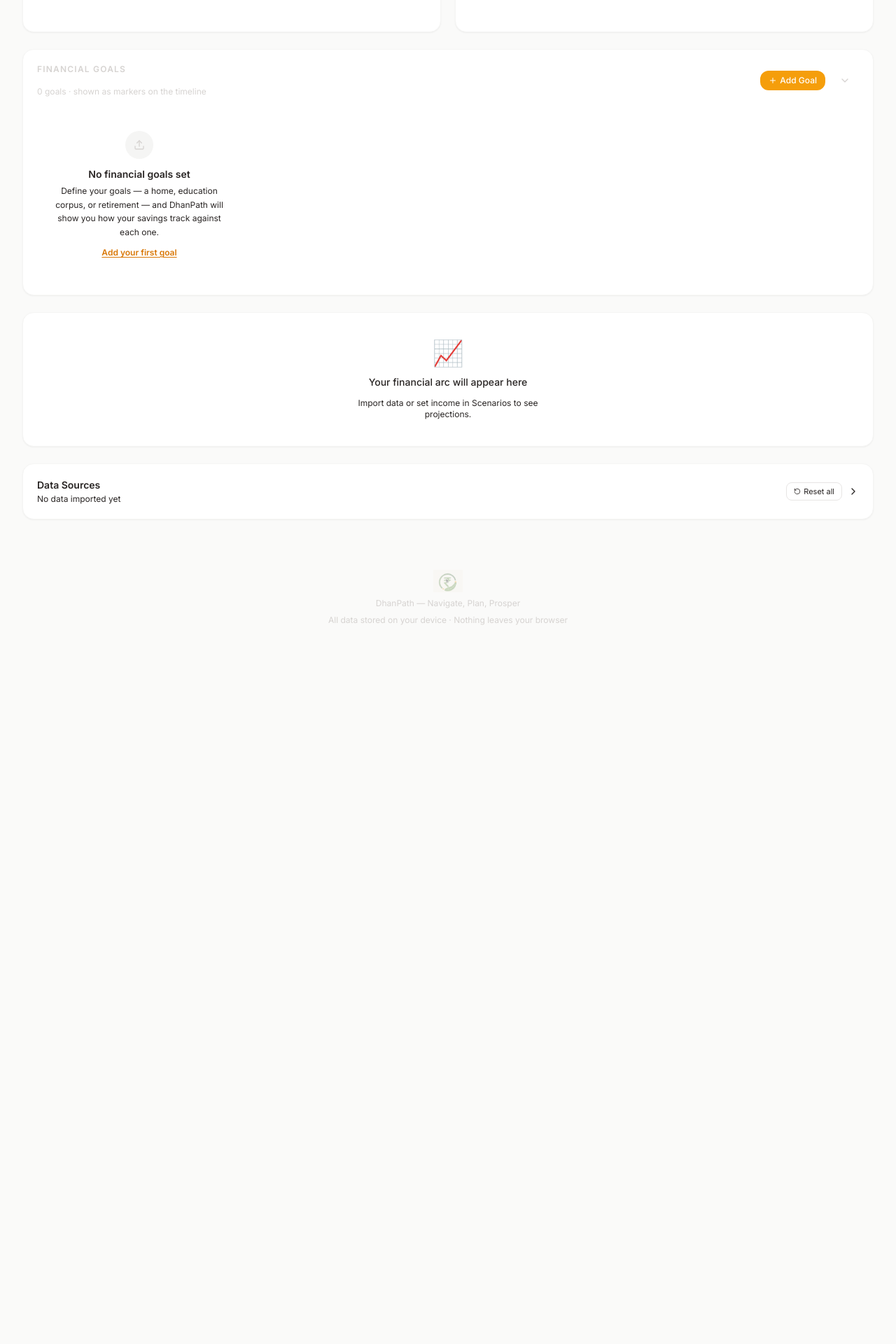
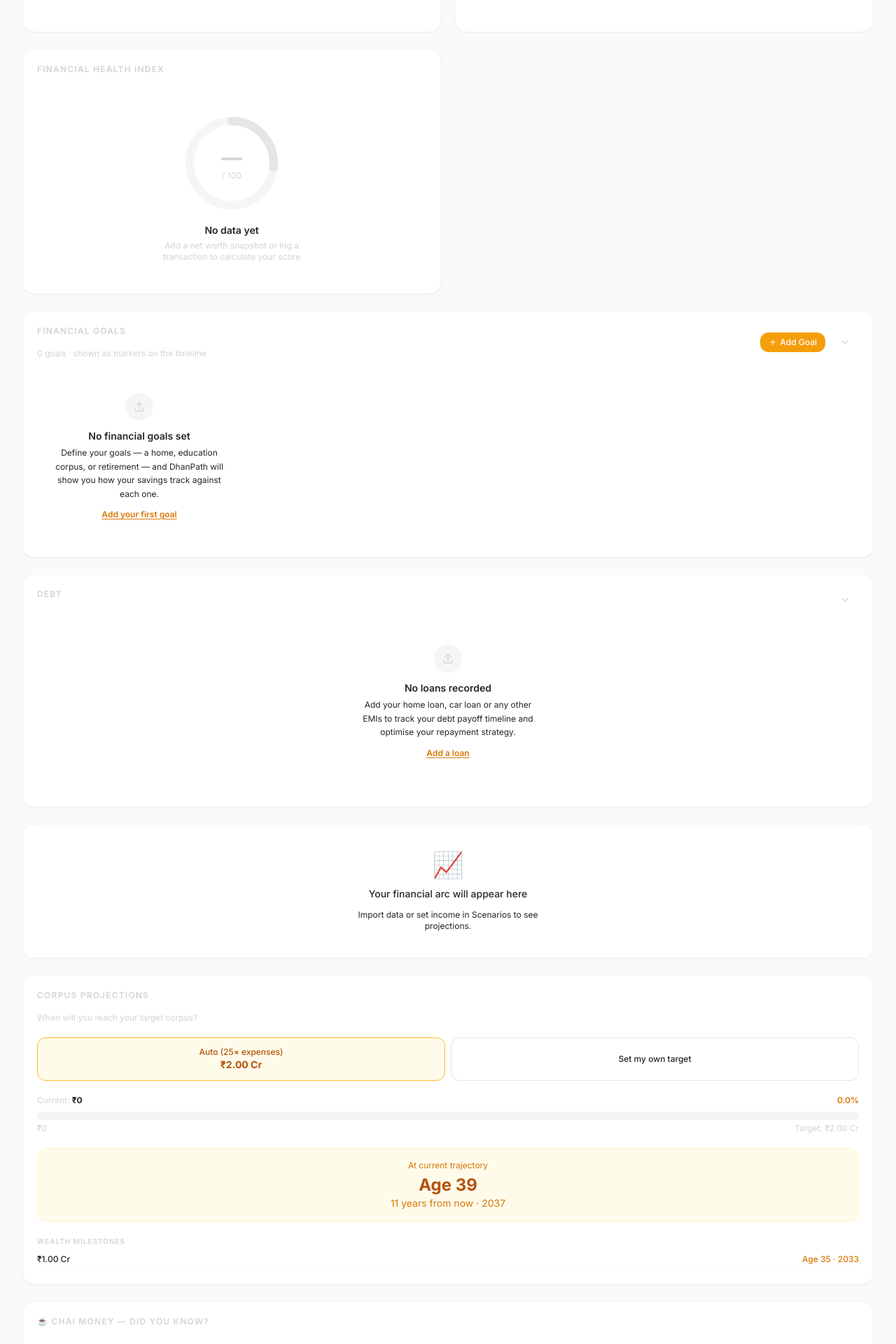
Before and after one commit to bhatprshntpm/DhanPath, a React (Vite) app: page / in a window 1280 px wide. Shown: the part 640-2560 px from the top of the page at 70% size. Before the commit the page ends 1574 px from the top, so only its background shows below. Built offline with nearby package versions, Linux system fonts and the light colour scheme.

Commit message:
feat: wire in HealthScoreCard, MonthlyReportCard, DebtCard, CrorepatiCalc, ChaiMoney, BadgesCard

```diff
--- a/src/App.tsx
+++ b/src/App.tsx
@@ -9,6 +9,12 @@ import AssetAllocationCard from './components/AssetAllocationCard'
 import FinancialArc from './components/FinancialArc'
 import GoalsCard from './components/GoalsCard'
 import DataManagement from './components/DataManagement'
+import HealthScoreCard from './components/HealthScoreCard'
+import MonthlyReportCard from './components/MonthlyReportCard'
+import DebtCard from './components/DebtCard'
+import CrorepatiCalc from './components/CrorepatiCalc'
+import ChaiMoney from './components/ChaiMoney'
+import BadgesCard from './components/BadgesCard'
 import { ONBOARD_KEY, isDemoMode } from './lib/demoData'
 import { DEFAULT_DATA } from './lib/storage'
 
@@ -48,11 +54,29 @@ function AppContent() {
           <CashFlowOverview />
         </div>
 
+        {/* Financial health | Monthly summary */}
+        <div className="grid grid-cols-1 md:grid-cols-2 gap-5">
+          <HealthScoreCard />
+          <MonthlyReportCard />
+        </div>
+
         {/* Goals */}
         <GoalsCard />
 
+        {/* Debt tracker */}
+        <DebtCard />
+
         {/* Financial Arc — history + projection + what-if */}
         <FinancialArc />
+
+        {/* Crorepati calculator */}
+        <CrorepatiCalc />
+
+        {/* Chai Money insights */}
+        <ChaiMoney />
+
+        {/* Achievements */}
+        <BadgesCard />
 
         {/* Data sources */}
         <DataManagement />
```
